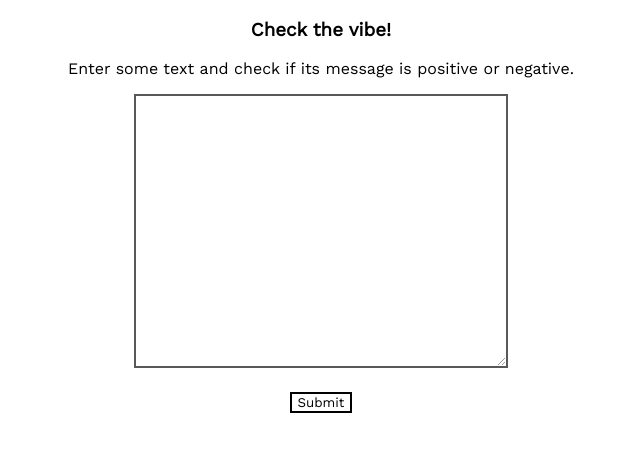
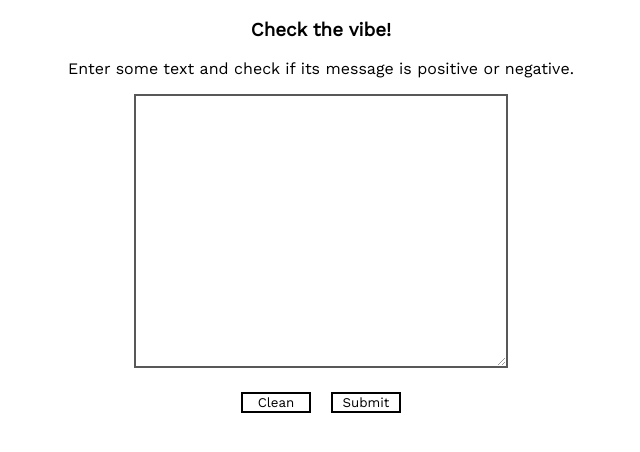
Before and after one commit to RadekKosiada/check-the-vibe-app, a React (Create React App) app: page / in a window 1280 px wide. Shown: the top 452 px of the page, without its empty margins (319-959 px from the left). Built offline with nearby package versions, Linux system fonts and the light colour scheme; no server answers.

Commit message:
Add onKeyDown() w/'Enter' & cleanTextarea()

```diff
--- a/src/App.css
+++ b/src/App.css
@@ -15,12 +15,12 @@ textarea {
 }
 
 button {
-  display: block;
-  margin: 0 auto;
+  display: inline-block;
+  width: 70px;
   background-color: white;
   border: 2px solid black;
   font-family: 'Work Sans', sans-serif;
-  margin-top: 20px;
+  margin: 20px 10px;
   outline: none;
 }
 button:hover {
--- a/src/components/SubmitForm.js
+++ b/src/components/SubmitForm.js
@@ -11,6 +11,8 @@ export default class SubmitForm extends Component {
     };
     this.handleChange = this.handleChange.bind(this);
     this.handleSubmit = this.handleSubmit.bind(this);
+    this.handleKeyPress = this.handleKeyPress.bind(this);
+    this.cleanTextarea = this.cleanTextarea.bind(this);
   }
   componentDidMount() {
     console.log("did mount");
@@ -44,14 +46,28 @@ export default class SubmitForm extends Component {
   handleSubmit() {
     this.sendToAnalyze();
   }
+  handleKeyPress(e) {
+    if(e.key === 'Enter') {
+      this.sendToAnalyze();
+    }
+  }
+  cleanTextarea() {
+    this.setState({
+      stringToCheck: ''
+    })
+    document.getElementById("textarea").value = '';
+  }
   render() {
     {this.state.response === "positive" && (document.body.style.backgroundColor = 'green')}
     {this.state.response === "negative" && (document.body.style.backgroundColor = 'red')}
     {this.state.response === "neutral" && (document.body.style.backgroundColor = 'lightgrey')}
     return (
       <div>
-        <textarea onChange={this.handleChange}></textarea>
-        <button onClick={this.handleSubmit}>Submit</button>
+        <textarea id="textarea" onChange={this.handleChange} onKeyDown={this.handleKeyPress}></textarea>
+        <div>
+        <button onClick={this.cleanTextarea}>Clean</button>
+          <button onClick={this.handleSubmit}>Submit</button>
+        </div>
         {this.state.response === "positive" && (<h1>:)</h1>)}
         {this.state.response === "negative" && (<h1>:(</h1>)}
         {this.state.response === "neutral" && (<h1>:|</h1>)}
```
